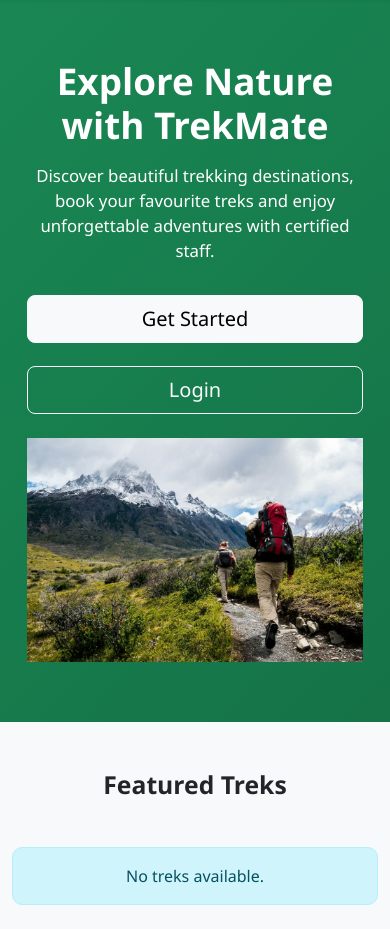
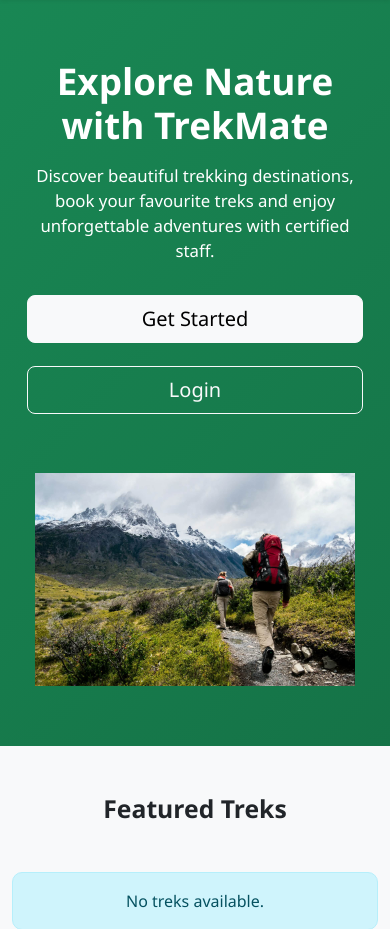
Before and after one commit to ArpitChauhan1501/Trekking-Management-App, a Flask app: page / in a window 390 px wide. Shown: the part 61-990 px from the top of the page. Run offline with Flask 3, Linux system fonts and the light colour scheme; data that the repository does not hold is empty.

Commit message:
Refactor CSS styles for improved layout and design

```diff
--- a/static/css/style.css
+++ b/static/css/style.css
@@ -42,6 +42,12 @@ section {
 
 .hero-section p {
     font-size: 1.1rem;
+}
+
+.hero-image{
+    width:100%;
+    max-width:500px;
+    height:auto;
 }
 
 .card {
@@ -162,6 +168,11 @@ footer a:hover {
         font-size:1.05rem;
     }
 
+    .hero-image{
+        max-width:320px;
+        margin-top:35px;
+    }
+
     .hero-section .btn{
         width:100%;
         margin-top:15px;
```
